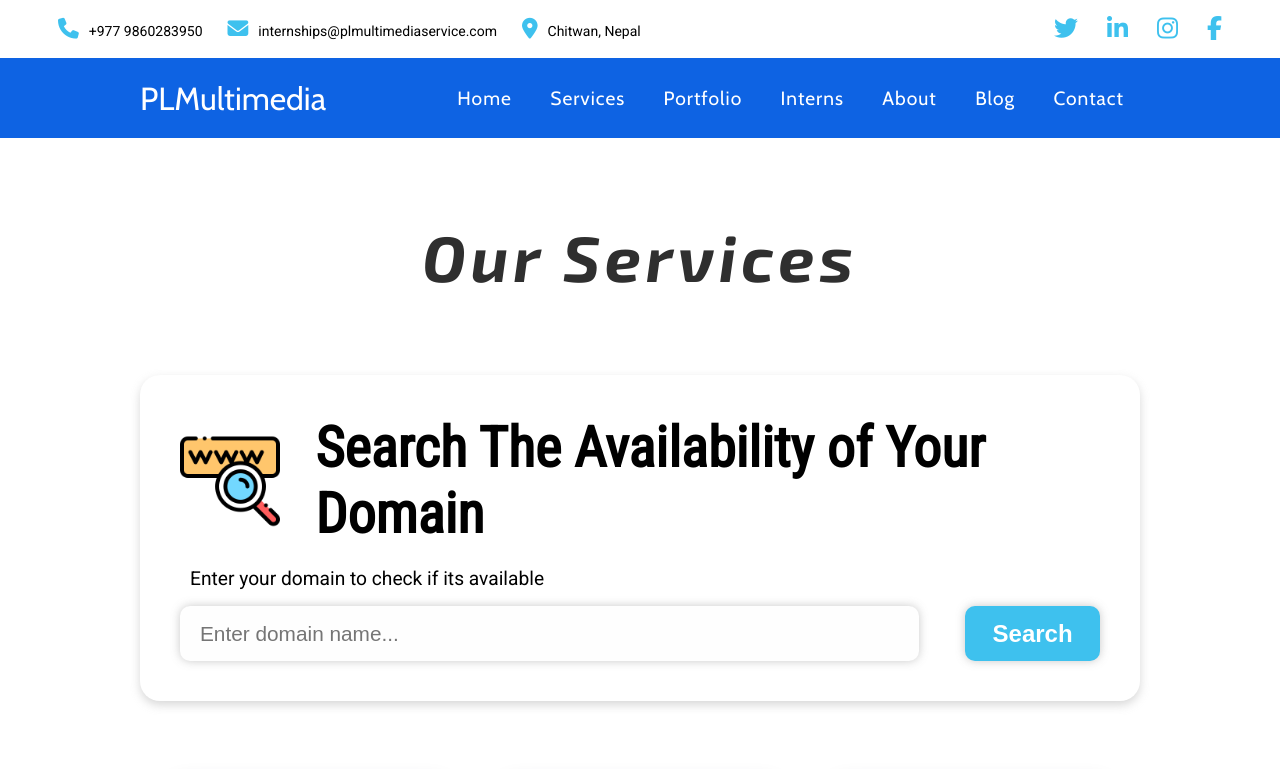
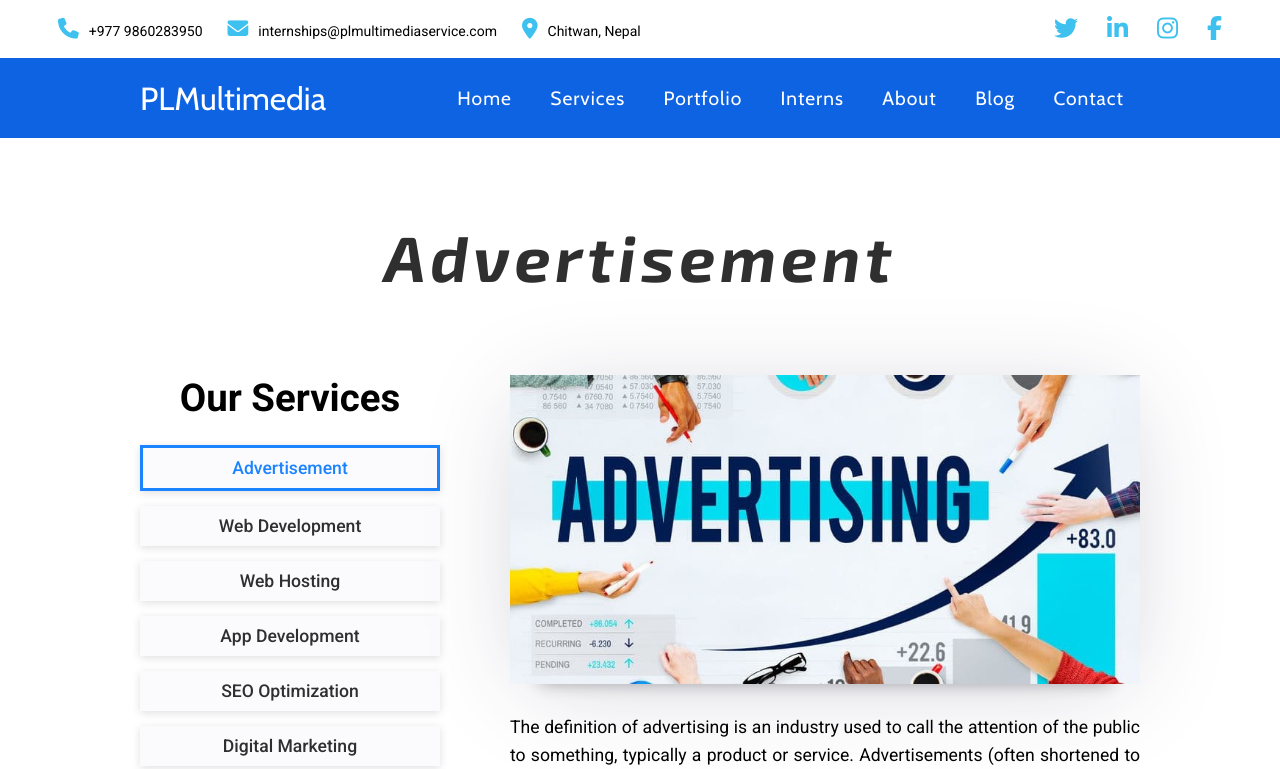
Before and after one commit to SDhakZ/PLMultimedia-Website, a React (Create React App) app: page /services/advertisement in a window 1280 px wide. Shown: the top 769 px of the page. Built offline with nearby package versions, Linux system fonts and the light colour scheme.

Commit message:
"SEO added"

```diff
--- a/src/App.js
+++ b/src/App.js
@@ -27,10 +27,44 @@ function App() {
             <Route exact path="/blog" component={Blog} />
             <Route path="/FAQpage" component={FAQpage} />
             <Route path="/contact" component={Contact} />
-            <Route path="/services" component={Services} />
+            <Route exact path="/services" component={Services} />
             <Route path="/portfolio" component={Portfolio} />
             <Route path="/interns" component={Interns} />
-            <Route path="/individualService" component={IndividualService} />
+            <Route
+              exact
+              path="/services/advertisement"
+              component={IndividualService}
+            />
+            <Route
+              exact
+              path="/services/webDevelopment"
+              component={IndividualService}
+            />
+            <Route
+              exact
+              path="/services/webHosting"
+              component={IndividualService}
+            />
+            <Route
+              exact
+              path="/services/appDevelopment"
+              component={IndividualService}
+            />
+            <Route
+              exact
+              path="/services/seoOptimization"
+              component={IndividualService}
+            />
+            <Route
+              exact
+              path="/services/digitalMarketing"
+              component={IndividualService}
+            />
+            <Route
+              exact
+              path="/services/mediaProduction"
+              component={IndividualService}
+            />
             <Route exact path="/blog/:id/:slug" component={IndividualBlog} />
           </Switch>
         </div>
--- a/src/pages/Services/IndividualService.jsx
+++ b/src/pages/Services/IndividualService.jsx
@@ -1,17 +1,41 @@
 import React, { useState } from "react";
-import { Link, useLocation } from "react-router-dom";
+import { Link, useLocation, useHistory } from "react-router-dom";
 import IndividualServiceCSS from "./individualService.module.css";
 import MainHeading from "../../components/MainHeading/MainHeading";
 import internalServiceData from "../../data/servicesData";
 
+function getDataFromPathType(path) {
+  if (path === "advertisement") {
+    return 0;
+  } else if (path === "webDevelopment") {
+    return 1;
+  } else if (path === "webHosting") {
+    return 2;
+  } else if (path === "appDevelopment") {
+    return 3;
+  } else if (path === "seoOptimization") {
+    return 4;
+  } else if (path === "digitalMarketing") {
+    return 5;
+  } else if (path === "mediaProduction") {
+    return 6;
+  }
+}
+
 function IndividualService() {
+  const history = useHistory();
   const clickedLink = (toLoad) => {
-    setInfo(internalServiceData[toLoad]);
-    setClickNumber(toLoad + 1);
+    history.push("/services/" + toLoad);
+    const toLoadFromDataArrayNumber = getDataFromPathType(toLoad);
+    setInfo(internalServiceData[toLoadFromDataArrayNumber]);
+    setClickNumber(toLoadFromDataArrayNumber + 1);
     window.scrollTo({ top: 60, behavior: "smooth" });
   };
   const location = useLocation();
-  const { blogDetails } = location.state;
+  const toLoadServiceArr = location.pathname.split("/");
+  const toLoadService = toLoadServiceArr[toLoadServiceArr.length - 1];
+  const blogDetails = internalServiceData[getDataFromPathType(toLoadService)];
+
   const [info, setInfo] = useState({
     id: blogDetails.id,
     image: blogDetails.image,
@@ -32,7 +56,7 @@ function IndividualService() {
               className={`${
                 clickNumber === 1 ? IndividualServiceCSS.active : ""
               } ${IndividualServiceCSS["indService-link"]}`}
-              onClick={() => clickedLink(0)}
+              onClick={() => clickedLink("advertisement")}
             >
               Advertisement
             </a>
@@ -40,7 +64,7 @@ function IndividualService() {
               className={`${
                 clickNumber === 2 ? IndividualServiceCSS.active : ""
               } ${IndividualServiceCSS["indService-link"]}`}
-              onClick={() => clickedLink(1)}
+              onClick={() => clickedLink("webDevelopment")}
             >
               Web Development
             </a>
@@ -48,7 +72,7 @@ function IndividualService() {
               className={`${
                 clickNumber === 3 ? IndividualServiceCSS.active : ""
               } ${IndividualServiceCSS["indService-link"]}`}
-              onClick={() => clickedLink(2)}
+              onClick={() => clickedLink("webHosting")}
             >
               Web Hosting
             </a>
@@ -56,7 +80,7 @@ function IndividualService() {
               className={`${
                 clickNumber === 4 ? IndividualServiceCSS.active : ""
               } ${IndividualServiceCSS["indService-link"]}`}
-              onClick={() => clickedLink(3)}
+              onClick={() => clickedLink("appDevelopment")}
             >
               App Development
             </a>
@@ -64,7 +88,7 @@ function IndividualService() {
               className={`${
                 clickNumber === 5 ? IndividualServiceCSS.active : ""
               } ${IndividualServiceCSS["indService-link"]}`}
-              onClick={() => clickedLink(4)}
+              onClick={() => clickedLink("seoOptimization")}
             >
               SEO Optimization
             </a>
@@ -72,7 +96,7 @@ function IndividualService() {
               className={`${
                 clickNumber === 6 ? IndividualServiceCSS.active : ""
               } ${IndividualServiceCSS["indService-link"]}`}
-              onClick={() => clickedLink(5)}
+              onClick={() => clickedLink("digitalMarketing")}
             >
               Digital Marketing
             </a>
@@ -80,7 +104,7 @@ function IndividualService() {
               className={`${
                 clickNumber === 7 ? IndividualServiceCSS.active : ""
               } ${IndividualServiceCSS["indService-link"]}`}
-              onClick={() => clickedLink(6)}
+              onClick={() => clickedLink("mediaProduction")}
             >
               Media Production
             </a>
@@ -110,7 +134,7 @@ function IndividualService() {
 
         <div className={IndividualServiceCSS["indService-rt"]}>
           <figure className={IndividualServiceCSS["indService-img"]}>
-            <img alt="Service" src={info.image} />
+            <img src={info.image} />
           </figure>
           <p className={IndividualServiceCSS["indService-para"]}>
             {info.moreDetails}
--- a/src/pages/Services/ServiceCard.jsx
+++ b/src/pages/Services/ServiceCard.jsx
@@ -4,6 +4,28 @@
 import React from "react";
 import { Link } from "react-router-dom";
 import ServicesCSS from "./services.module.css";
+
+function getPathSuffix(serviceNumber) {
+  let path = "/services/";
+  if (serviceNumber === 1) {
+    path += "advertisement";
+  } else if (serviceNumber === 2) {
+    path += "webDevelopment";
+  } else if (serviceNumber === 3) {
+    path += "webHosting";
+  } else if (serviceNumber === 4) {
+    path += "mobileAppDevelopment";
+  } else if (serviceNumber === 5) {
+    path += "seoOptimization";
+  } else if (serviceNumber === 6) {
+    path += "digitalMarketing";
+  } else if (serviceNumber === 7) {
+    path += "mediaProduction";
+  } else {
+    path = "/";
+  }
+  return path;
+}
 
 function ServiceCard(props) {
   return (
@@ -25,8 +47,7 @@ function ServiceCard(props) {
           window.scrollTo({ top: 0 });
         }}
         to={{
-          pathname: "/individualService",
-          state: { blogDetails: props.serviceDetails },
+          pathname: getPathSuffix(props.serviceDetails.id),
         }}
       >
         View Details
```
Also changed, not shown: src/pages/Services/test.jsx (added, +48 -0 lines).
